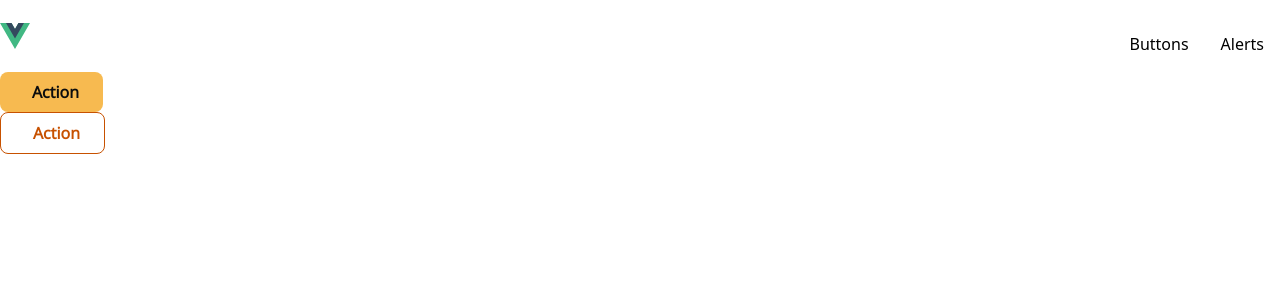
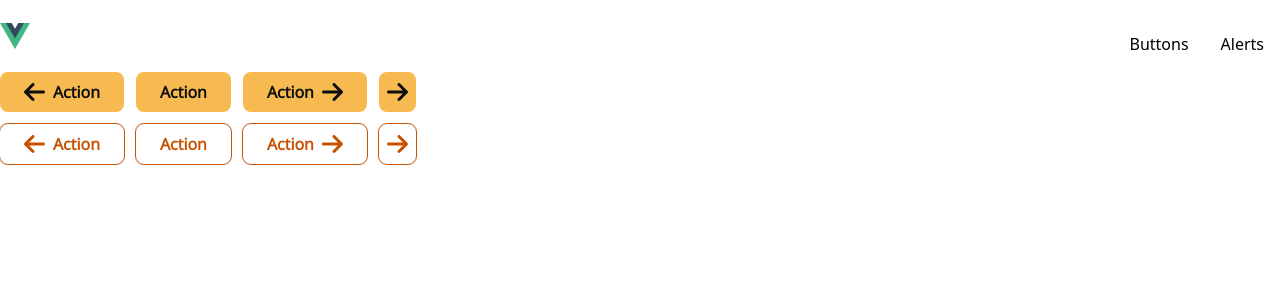
Before and after one commit to aungheinhtoo/vue-compo, a Vue app: page / in a window 1280 px wide. Shown: the top 300 px of the page. Built offline with nearby package versions, Linux system fonts and the light colour scheme.

Commit message:
Draft Button

```diff
--- a/index.html
+++ b/index.html
@@ -1,5 +1,6 @@
 <!DOCTYPE html>
 <html lang="en">
+
 <head>
   <meta charset="UTF-8">
   <link rel="icon" href="/favicon.ico">
@@ -8,6 +9,7 @@
   <meta name="viewport" content="width=device-width, initial-scale=1.0">
   <title>Vite App</title>
 </head>
+
 <body>
   <div id="app"></div>
   <script type="module" src="/src/main.ts"></script>
@@ -15,4 +17,5 @@
     feather.replace()
   </script>
 </body>
+
 </html>
--- a/package.json
+++ b/package.json
@@ -12,6 +12,11 @@
     "lint": "eslint . --ext .vue,.js,.jsx,.cjs,.mjs,.ts,.tsx,.cts,.mts --fix --ignore-path .gitignore"
   },
   "dependencies": {
+    "@fortawesome/fontawesome-svg-core": "^6.3.0",
+    "@fortawesome/free-brands-svg-icons": "^6.3.0",
+    "@fortawesome/free-regular-svg-icons": "^6.3.0",
+    "@fortawesome/free-solid-svg-icons": "^6.3.0",
+    "@fortawesome/vue-fontawesome": "^3.0.3",
     "vue": "^3.2.45",
     "vue-router": "^4.1.6"
   },
--- a/src/components/CustomButton/CustomButton.vue
+++ b/src/components/CustomButton/CustomButton.vue
@@ -1,18 +1,3 @@
-<!-- import { ref, onMounted } from "vue";
-enum Variant {
-  PRIMARY = "primary",
-  SECONDARY = "secondary",
-}
-
-enum State {
-  DEFAULT = "default",
-}
-
-interface Props {
-  variant: Variant;
-  state: State;
-}
-// props: ["variant", "state", "icon", "iconPosition", "text"], -->
 <script setup lang="ts">
 defineProps(["title", "variant", "icon", "iconPosition"]);
 
@@ -20,18 +5,39 @@ const getVariantSpecifics = (variant: string) => {
   if (variant === "primary") {
     return "bg-primary hover:bg-primary-hover text-black-text";
   } else if (variant === "secondary") {
-    return "bg-white text-secondary border border-solid";
+    return "bg-white text-secondary outline outline-1 outline-solid";
   }
 };
+
+const getOrder = (iconPosition: string) => {
+  return iconPosition === "right" ? "order-last" : "order-first";
+};
+
+const getPadding = (title: string) => {
+  if (title) {
+    return "py-2 px-6";
+  } else {
+    return "p-2";
+  }
+};
+
+const getButtonClass = (variant: string, title: string) => {
+  return `${getVariantSpecifics(variant)} ${getPadding(title)}`;
+}
 </script>
 
 <template>
   <!-- TODO: Drop shadow adjust -->
   <button
-    class="flex flex-row justify-center py-2 px-6 gap-2 rounded-lg font-body font-semibold text-base hover:drop-shadow"
-    :class="getVariantSpecifics(variant)"
+    class="box-content flex flex-row justify-center gap-2 rounded-lg font-body font-semibold text-base hover:drop-shadow"
+    :class="getButtonClass(variant, title)"
   >
-    <i :data-feather="icon" v-if="icon" class="stroke-black-text"></i>
+    <font-awesome-icon
+      :icon="icon"
+      v-if="icon"
+      size="xl"
+      :class="getOrder(iconPosition)"
+    />
     <span v-if="title">{{ title }}</span>
   </button>
 </template>
--- a/src/main.ts
+++ b/src/main.ts
@@ -1,11 +1,18 @@
 import { createApp } from "vue";
 import App from "./App.vue";
 import router from "./router";
+/* import the fontawesome core */
+import { library } from "@fortawesome/fontawesome-svg-core";
 
+/* import font awesome icon component */
+import { FontAwesomeIcon } from "@fortawesome/vue-fontawesome";
+
+import { faArrowRight, faArrowLeft } from "@fortawesome/free-solid-svg-icons";
 import "./assets/main.css";
 
 const app = createApp(App);
-
+library.add(faArrowRight, faArrowLeft);
+app.component("font-awesome-icon", FontAwesomeIcon);
 app.use(router);
 
 app.mount("#app");
--- a/src/views/ButtonsView.vue
+++ b/src/views/ButtonsView.vue
@@ -4,15 +4,45 @@ import CustomButton from "@/components/CustomButton/CustomButton.vue";
 
 <template>
   <main>
+    <div class="flex flex-col gap-3 center">
+      <div class="flex gap-3">
+        <CustomButton
+          title="Action"
+          variant="primary"
+          icon="arrow-left"
+        ></CustomButton>
+        <CustomButton title="Action" variant="primary"></CustomButton>
         <CustomButton
           title="Action"
           variant="primary"
           icon="arrow-right"
+          icon-position="right"
         ></CustomButton>
+        <CustomButton
+          variant="primary"
+          icon="arrow-right"
+          icon-position="right"
+        ></CustomButton>
+      </div>
+      <div class="flex gap-3">
+        <CustomButton
+          title="Action"
+          variant="secondary"
+          icon="arrow-left"
+        ></CustomButton>
+        <CustomButton title="Action" variant="secondary"></CustomButton>
         <CustomButton
           title="Action"
           variant="secondary"
           icon="arrow-right"
+          icon-position="right"
         ></CustomButton>
+        <CustomButton
+          variant="secondary"
+          icon="arrow-right"
+          icon-position="right"
+        ></CustomButton>
+      </div>
+    </div>
   </main>
 </template>
```
Also changed, not shown: 1 other file (tests, documents, lock files or other folders). Lines whose indentation alone changed are shown as unchanged.
